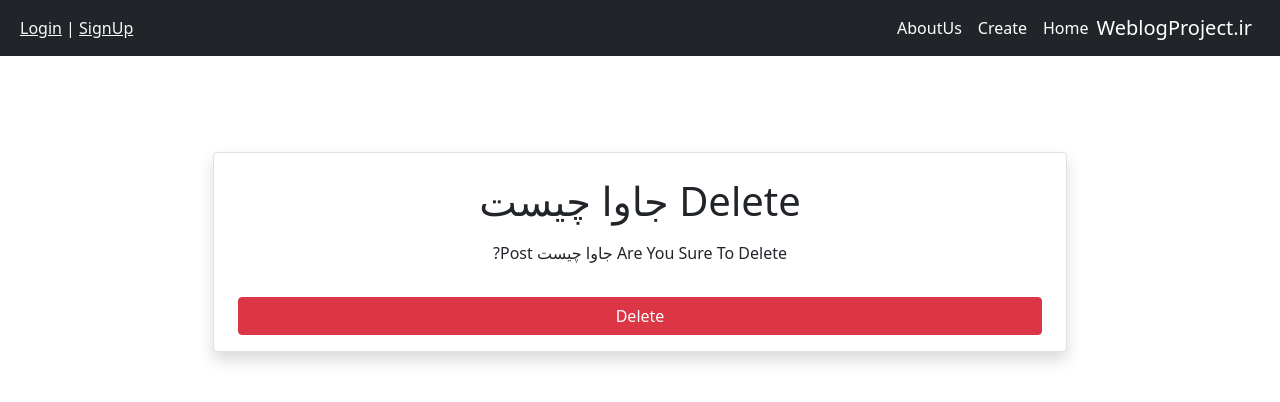
After one commit to amahadnezhad/Weblog_Project, a Django app: page /post/5/delete/ in a window 1280 px wide. The commit adds this page. Shown: the top 402 px of the page. Run offline with Django 5.2, Linux system fonts and the light colour scheme; data comes from the database, SQL or seed files in the repository; both versions use the stored data as it was after the commit; some libraries are stand-ins or nearby versions.

Commit message:
Add PostDeleteView

```diff
--- /dev/null
+++ b/blog/templates/blog/post_delete.html
@@ -0,0 +1,21 @@
+{% extends "_base.html" %}
+{% load crispy_forms_tags %}
+
+{% block page_title %}Delete {{ post.title }}{% endblock page_title %}
+
+{% block content %}
+    <div class="d-flex justify-content-center mt-5" dir="rtl">
+        <div class="col-xl-8 col-lg-4 col-md-5 col-sm-5 col-xs-6 bg-white m-3 m-sm-5 border rounded px-4 pt-4 pb-3 shadow">
+            <h1 class="text-center">Delete {{ post.title }}</h1>
+            <form method="POST">
+                {% csrf_token %}
+                <center>
+                    <p class="mt-3">Are You Sure To Delete {{ post.title }} Post?</p>
+                </center>
+                <button type="submit" class="btn btn-danger mt-3 w-100">Delete</button>
+            </form>
+        </div>
+
+    </div>
+
+{% endblock content%}
--- a/blog/templates/blog/post_detail.html
+++ b/blog/templates/blog/post_detail.html
@@ -6,9 +6,13 @@
             <div class="col-12">
 
                 <div class="card shadow my-3 p-5">
-                    <h1>{{ post.title|capfirst }}</h1>
+                    <h1>{{ post.title }}</h1>
                     <span>
                         <p class="small text-muted mt-2">{{ post.date_created }} | By: {{ post.author }}</p>
+                        {% if user.is_authenticated %}
+                            <a class="btn btn-sm btn-warning" href="{% url 'post_update' post.id %}">Edit</a>
+                            <a class="btn btn-sm btn-danger" href="{% url 'post_delete' post.id %}">Delete</a>
+                        {% endif %}
 
                     </span>
                     <p class="mt-2">{{ post.text }}</p>
--- a/blog/urls.py
+++ b/blog/urls.py
@@ -1,10 +1,11 @@
 from django.urls import path
 
-from .views import PostsListView, PostDetailView, PostCreateView, PostUpdateView
+from .views import PostsListView, PostDetailView, PostCreateView, PostUpdateView, PostDeleteView
 
 urlpatterns = [
     path('', PostsListView.as_view(), name='posts_list'),
     path('post/<int:pk>', PostDetailView.as_view(), name="post_detail"),
     path('post/new', PostCreateView.as_view(), name="post_create"),
     path('post/<int:pk>/update/', PostUpdateView.as_view(), name='post_update'),
+    path('post/<int:pk>/delete/', PostDeleteView.as_view(), name='post_delete'),
 ]
--- a/blog/views.py
+++ b/blog/views.py
@@ -29,3 +29,9 @@ class PostUpdateView(generic.UpdateView):
     model = Post
     form_class = PostForm
     template_name = "blog/post_update.html"
+
+
+class PostDeleteView(generic.DeleteView):
+    model = Post
+    template_name = "blog/post_delete.html"
+    success_url = reverse_lazy("posts_list")
```
Also changed, not shown: db.sqlite3.
